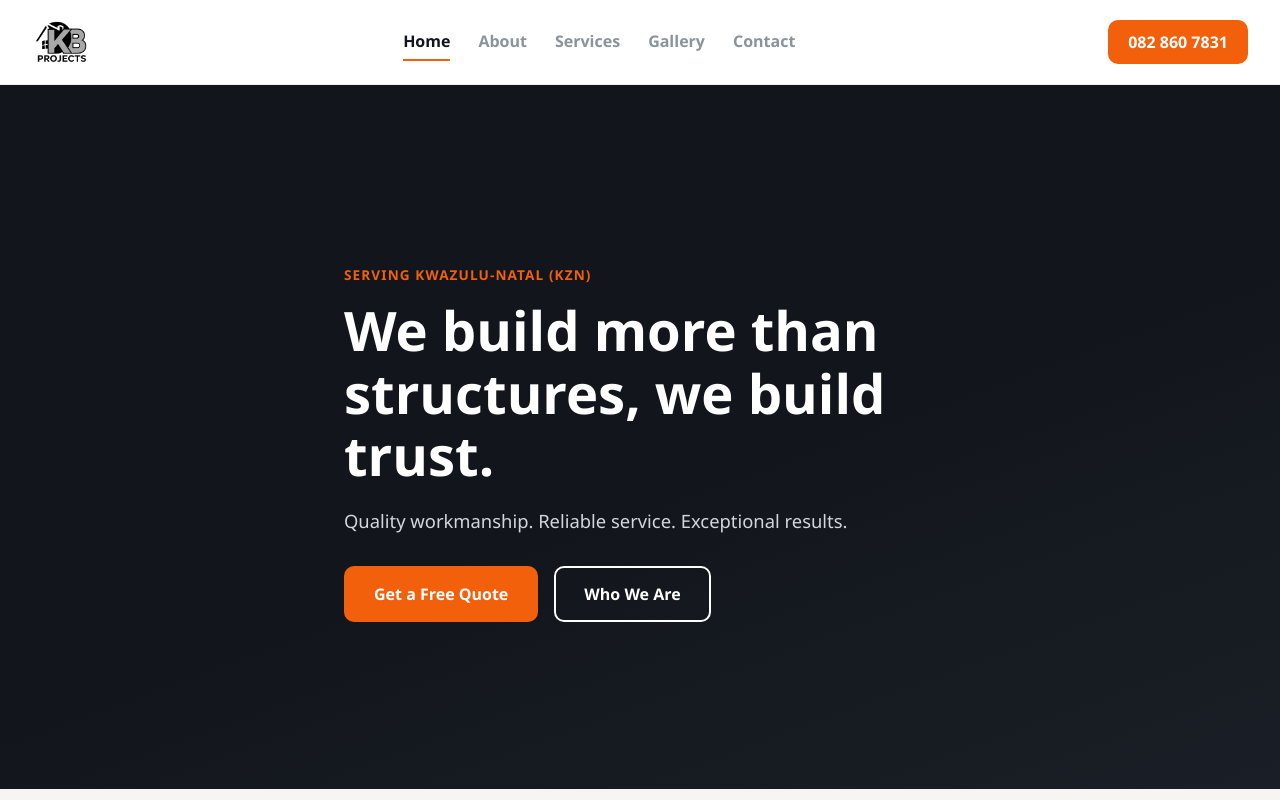
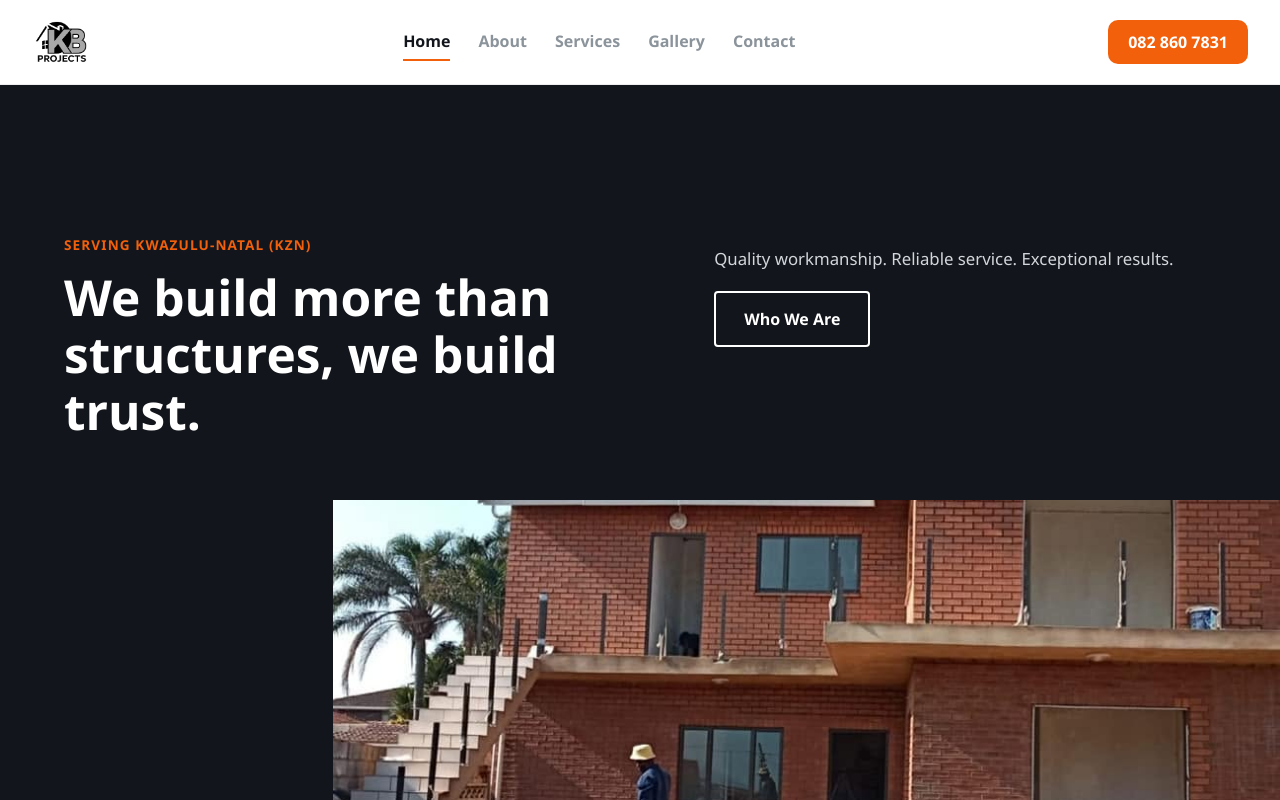
Before and after one commit to thechmanic-sketch/KBPROJECTS, a React (Vite) app: page / in a window 1280 px wide. Shown: the top 800 px of the page. Built offline with nearby package versions, Linux system fonts and the light colour scheme.

Commit message:
Restyle hero to match reference layout: offset bleeding photo, split text/CTA columns

```diff
--- a/src/pages/Home.css
+++ b/src/pages/Home.css
@@ -1,48 +1,75 @@
 .hero {
   position: relative;
-  display: flex;
-  align-items: center;
-  min-height: 88vh;
   color: var(--color-white);
-  overflow: hidden;
-  background: linear-gradient(160deg, var(--color-black) 55%, var(--color-charcoal) 100%);
+  background: var(--color-black);
+  padding-bottom: 64px;
 }
 
-.hero-diagonal {
+.hero-top {
+  position: relative;
+  overflow: hidden;
+  padding: 56px 0 60px;
+}
+
+.hero-arc {
   position: absolute;
-  right: -10%;
+  right: -6%;
   top: 0;
-  bottom: 0;
-  width: 45%;
+  bottom: -10%;
+  width: 42%;
   border-right: 3px solid var(--color-orange);
-  border-radius: 0 0 0 260px;
-  opacity: 0.25;
+  border-radius: 0 0 0 320px;
+  opacity: 0.3;
   pointer-events: none;
 }
 
 .hero-inner {
   position: relative;
   z-index: 1;
-  max-width: 640px;
-  padding: 60px 24px;
+  display: grid;
+  grid-template-columns: 1.2fr 1fr;
+  gap: 48px;
+  align-items: start;
+  padding: 0 24px;
 }
 
 .hero h1 {
-  font-size: clamp(2.2rem, 5vw, 3.4rem);
-  margin: 12px 0 20px;
+  font-size: clamp(2rem, 4vw, 3.1rem);
+  margin: 10px 0 0;
+}
+
+.hero-side {
+  padding-top: 8px;
 }
 
 .hero-sub {
-  font-size: 1.15rem;
+  font-size: 1.05rem;
   color: #d3d6da;
-  margin-bottom: 32px;
-  max-width: 520px;
+  margin-bottom: 20px;
 }
 
-.hero-actions {
-  display: flex;
-  gap: 16px;
-  flex-wrap: wrap;
+.hero-who-btn {
+  border-color: var(--color-orange);
+  color: var(--color-white);
+  border-radius: 4px;
+}
+
+.hero-photo-wrap {
+  position: relative;
+  margin-left: 26%;
+  overflow: hidden;
+}
+
+.hero-photo {
+  width: 100%;
+  height: 46vh;
+  min-height: 320px;
+  object-fit: cover;
+  display: block;
+}
+
+.hero-cta-row {
+  margin-top: 40px;
 }
 
 .hero .btn-outline {
@@ -230,10 +257,17 @@
   color: #c9c9c9;
 }
 
+@media (max-width: 860px) {
+  .hero-inner {
+    grid-template-columns: 1fr;
+    gap: 20px;
+  }
+  .hero-photo-wrap {
+    margin-left: 8%;
+  }
+}
+
 @media (max-width: 700px) {
-  .hero-3d-wrap {
-    opacity: 0.5;
-  }
   .showcase-images {
     grid-template-columns: 1fr;
   }
--- a/src/pages/Home.tsx
+++ b/src/pages/Home.tsx
@@ -27,16 +27,29 @@ function Home() {
   return (
     <div className="page-home">
       <section className="hero">
-        <div className="container hero-inner">
-          <p className="eyebrow">Serving {company.area}</p>
-          <h1>{company.tagline}</h1>
-          <p className="hero-sub">{company.subTagline}</p>
-          <div className="hero-actions">
-            <Link to="/contact" className="btn btn-primary">Get a Free Quote</Link>
-            <Link to="/about" className="btn btn-outline">Who We Are</Link>
+        <div className="hero-top">
+          <div className="container hero-inner">
+            <div className="hero-copy">
+              <p className="eyebrow">Serving {company.area}</p>
+              <h1>{company.tagline}</h1>
+            </div>
+            <div className="hero-side">
+              <p className="hero-sub">{company.subTagline}</p>
+              <Link to="/about" className="btn btn-outline hero-who-btn">Who We Are</Link>
+            </div>
           </div>
+          <div className="hero-arc" />
         </div>
-        <div className="hero-diagonal" />
+        <div className="hero-photo-wrap">
+          <img
+            className="hero-photo"
+            src={asset('/images/renovations/house-under-construction.jpg')}
+            alt="KB Projects team at work on a renovation"
+          />
+        </div>
+        <div className="container hero-cta-row">
+          <Link to="/contact" className="btn btn-primary">Get a Free Quote</Link>
+        </div>
       </section>
 
       <section className="selling-points section-alt">
```
